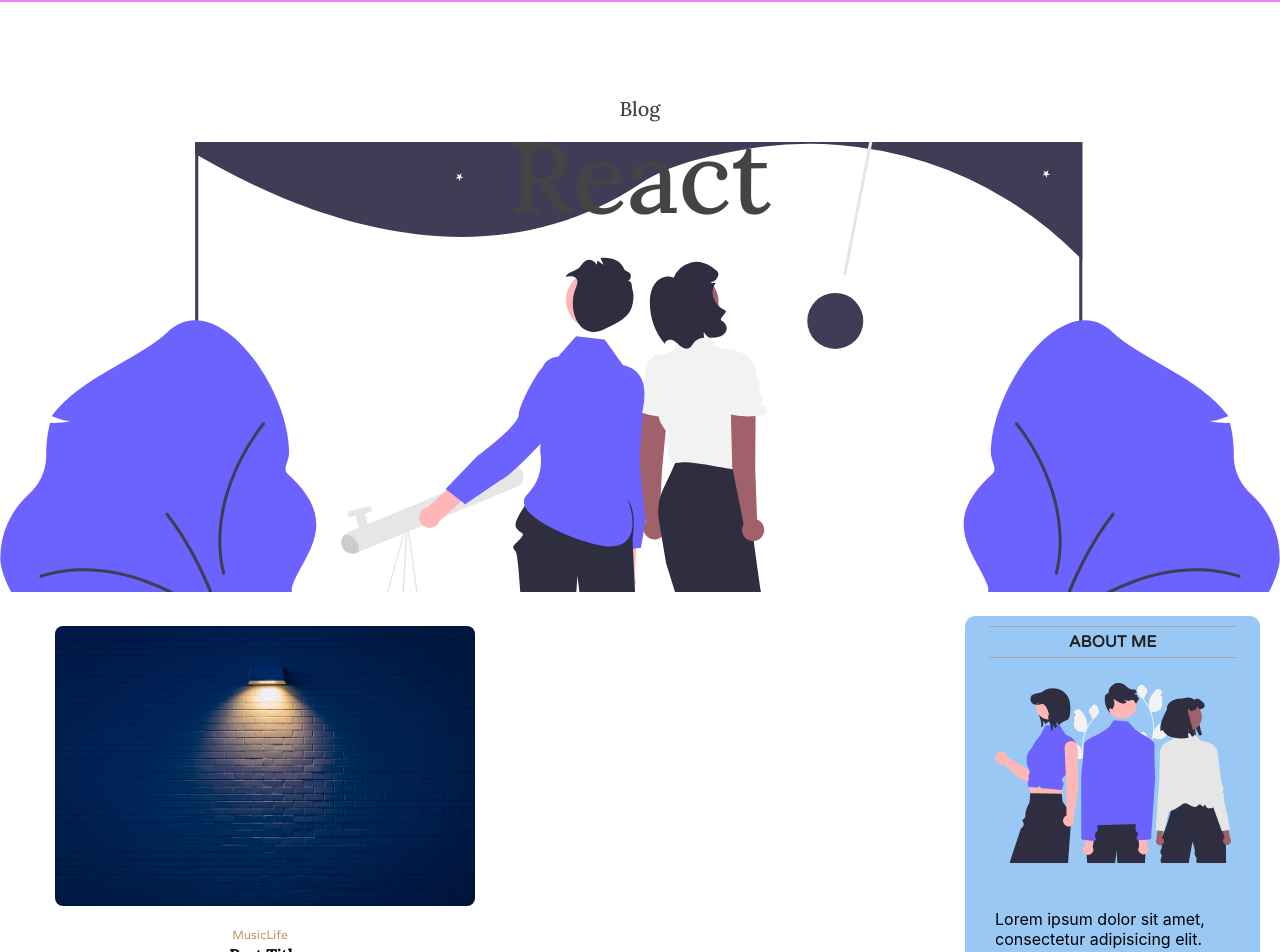
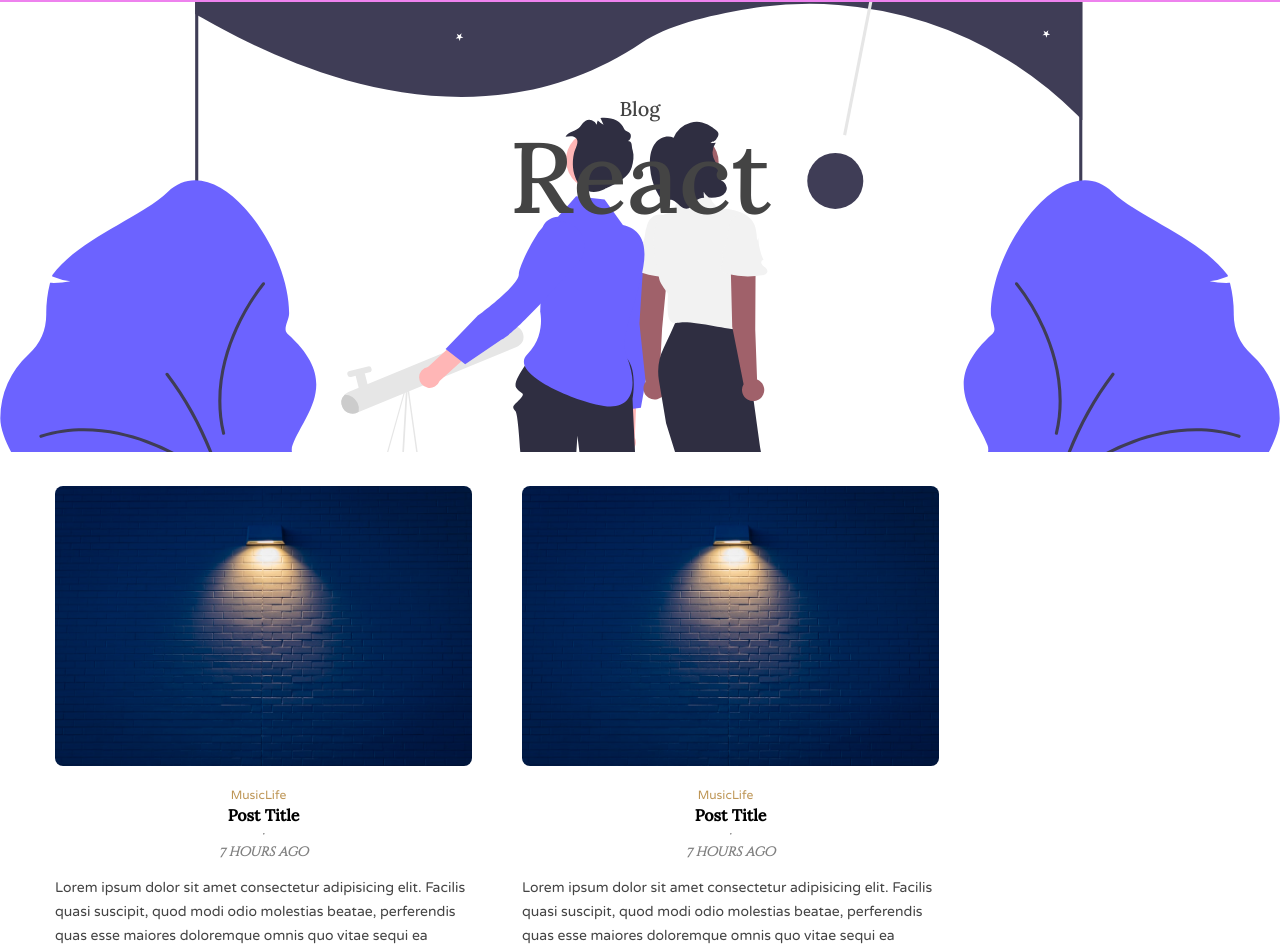
Before and after one commit to kunaalshinde/react-blog, a React (Create React App) app: page / in a window 1280 px wide. Shown: the part 48-1000 px from the top of the page. Built offline with nearby package versions, Linux system fonts and the light colour scheme.

Commit message:
Removed sidebar and changed alignment of middle image

```diff
--- a/src/components/Header.js
+++ b/src/components/Header.js
@@ -17,7 +17,7 @@ export default function Header() {
         <li className="headerListItem"><Link className='link' to="/about/">ABOUT</Link> </li>
         <li className="headerListItem">CONTACT</li>
         <li className="headerListItem"><Link className='link' to="/write/">CREATE</Link></li>
-        <li className="headerListItem">LOGOUT</li>
+        {/* <li className="headerListItem">LOGOUT</li> show only when user is logged in */}
         </ul>
       </div>
       <div className="right">
--- a/src/index.scss
+++ b/src/index.scss
@@ -89,7 +89,7 @@ h1 {
 }
 
 .middle {
-  margin-top: 60px;
+  // margin-top: 60px;
 
   .middleTitle {
     display: flex;
@@ -115,14 +115,14 @@ h1 {
   .middle-image {
     width: 100%;
     height: 450px;
-    margin-top: 80px;
+    // margin-top: 80px;
     object-fit: cover;
   }
 
 }
 
 .home {
-  display: flex;
+  // display: flex;
 }
 
 .sidebar {
@@ -196,14 +196,14 @@ h1 {
 }
 
 .posts {
-  flex: 9;
+  // flex: 9;
   display: flex;
   flex-wrap: wrap;
   margin: 30px;
 }
 
 .post {
-  width: 420px;
+  width: 417px;
   margin: 0px 25px 40px 25px;
   // background-color: #deeaee;
   // padding: 10px;
--- a/src/pages/home/Home.js
+++ b/src/pages/home/Home.js
@@ -10,7 +10,7 @@ export default function Home() {
         <Middle />
     <div className='home'>
         <Posts />
-        <Sidebar />
+        {/* <Sidebar /> */}
     </div>
     </>
   )
```
